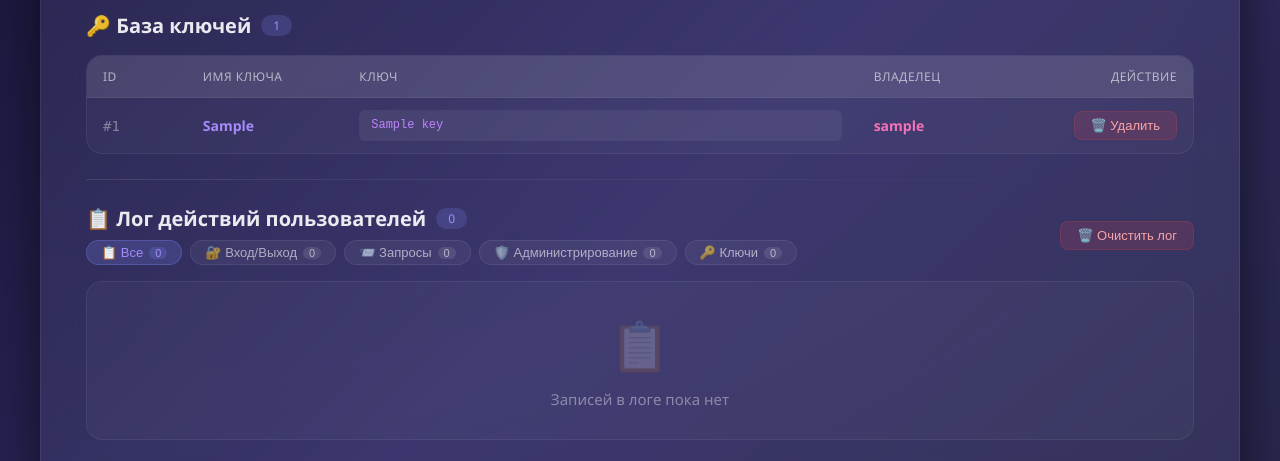
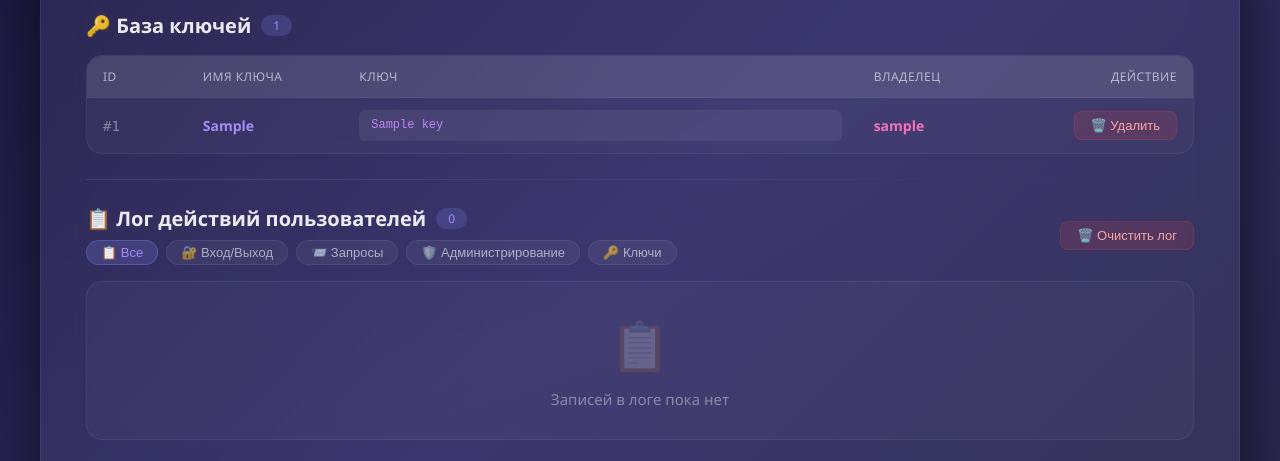
Before and after one commit to Docent681/docent-vpn, a Flask app: page /admin_dashboard in a window 1280 px wide. Shown: the part 689-1150 px from the top of the page. Run offline with Flask 3, Linux system fonts and the light colour scheme; the visitor is signed in with stand-in values (Sample User, id 1); tables that the repository leaves empty hold one stand-in row (values such as "Sample post").

Commit message:
LogsTable colour&numbers

```diff
--- a/backend/templates/admin_dashboard.html
+++ b/backend/templates/admin_dashboard.html
@@ -224,9 +224,8 @@
     }
 
     .log-table-wrapper .table thead th {
-        background: rgba(15, 12, 41, 0.95);
-        backdrop-filter: blur(10px);
-        border-bottom: 2px solid rgba(255, 255, 255, 0.08);
+        background: rgba(255, 255, 255, 0.05);
+        border-bottom: 2px solid rgba(255, 255, 255, 0.05);
     }
 
     .table-wrapper .table thead th {
@@ -441,27 +440,22 @@
                 <button class="log-filter-btn {% if current_filter == 'all' %}active{% endif %}"
                         onclick="filterLogs('all')">
                     📋 Все
-                    <span class="badge-count">{{ logs|length if logs else 0 }}</span>
                 </button>
                 <button class="log-filter-btn {% if current_filter == 'login_info' %}active{% endif %}"
                         onclick="filterLogs('login_info')">
                     🔐 Вход/Выход
-                    <span class="badge-count">{{ logs|selectattr('type', 'equalto', 'login_info')|list|length }}</span>
                 </button>
                 <button class="log-filter-btn {% if current_filter == 'request_info' %}active{% endif %}"
                         onclick="filterLogs('request_info')">
                     📨 Запросы
-                    <span class="badge-count">{{ logs|selectattr('type', 'equalto', 'request_info')|list|length }}</span>
                 </button>
                 <button class="log-filter-btn {% if current_filter == 'admin_info' %}active{% endif %}"
                         onclick="filterLogs('admin_info')">
                     🛡️ Администрирование
-                    <span class="badge-count">{{ logs|selectattr('type', 'equalto', 'admin_info')|list|length }}</span>
                 </button>
                 <button class="log-filter-btn {% if current_filter == 'keys_info' %}active{% endif %}"
                         onclick="filterLogs('keys_info')">
                     🔑 Ключи
-                    <span class="badge-count">{{ logs|selectattr('type', 'equalto', 'keys_info')|list|length }}</span>
                 </button>
             </div>
         </div>
```
